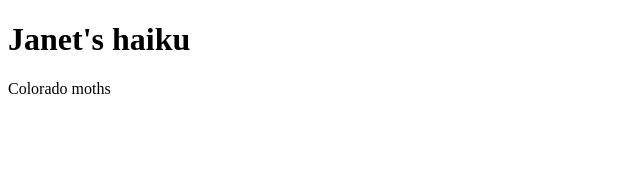
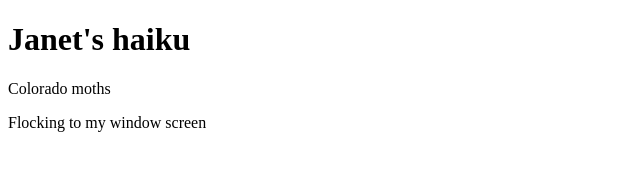
Before and after one commit to jcyoder/Janet-haiku, a plain HTML site: page index.html in a window 1280 px wide. Shown: the whole page, without its empty margins (0-640 px from the left). Drawn offline with Linux system fonts and the light colour scheme.

Commit message:
Added 2nd line

```diff
--- a/index.html
+++ b/index.html
@@ -6,6 +6,7 @@
     <body>
     <h1> Janet's haiku</h1>
     <p>Colorado moths</p>
+        <p> Flocking to my window screen</p>
     </body>
 
 </html>
```
